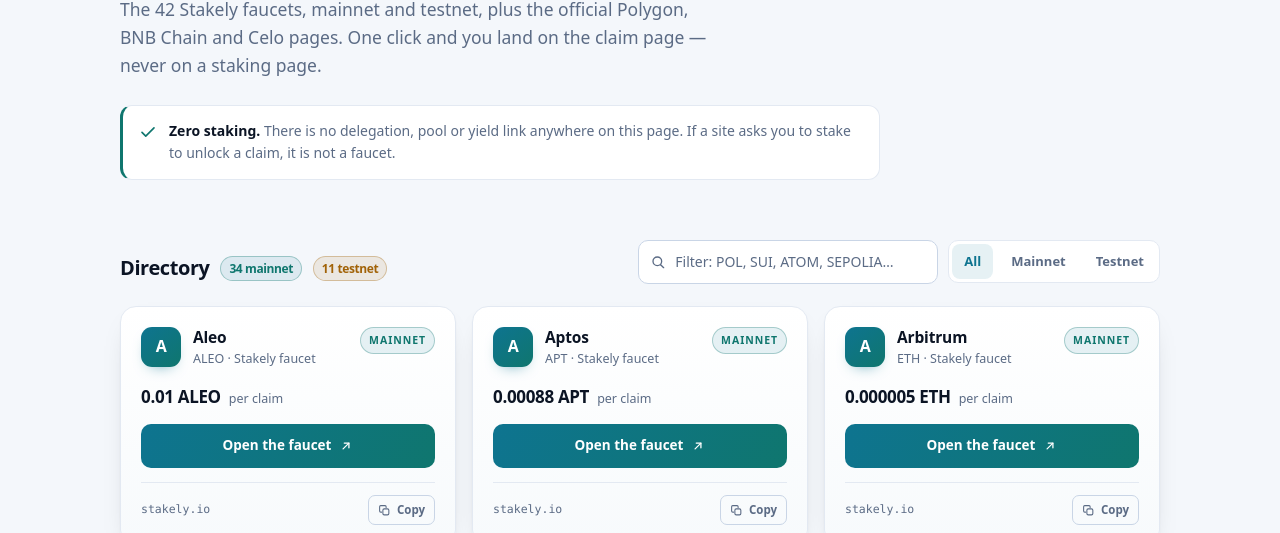
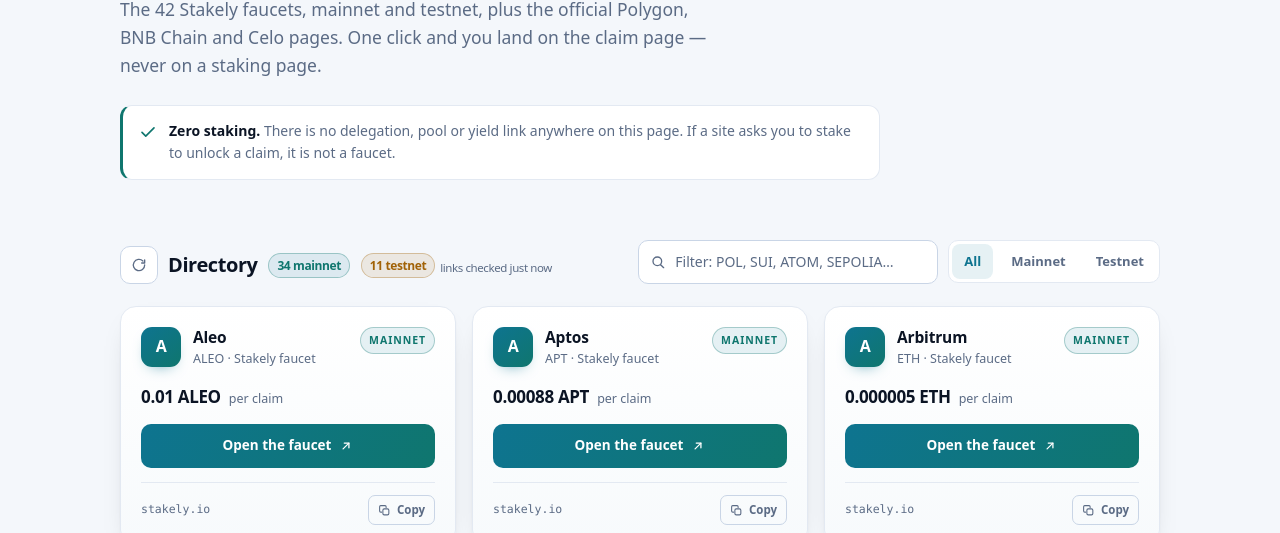
Before and after one commit to moonspiid/mainnet-faucet-aggregator, a plain HTML site: page index.html in a window 1280 px wide. Shown: the part 294-827 px from the top of the page. Drawn offline with Linux system fonts and the light colour scheme.

Commit message:
Put an availability check in front of the directory
The refresh button reads status.json, which a daily workflow fills by asking
every faucet link for an answer. The check cannot run in the page itself:
Stakely answers with Cross-Origin-Resource-Policy: same-origin, so a browser
fetch is rejected before the status is readable, and 42 of the 45 entries are
Stakely pages.

Co-authored-by: openhands <openhands@all-hands.dev>

```diff
--- a/index.html
+++ b/index.html
@@ -170,6 +170,15 @@
   .directory{padding:52px 0 8px}
   .dir-head{display:flex;flex-wrap:wrap;gap:18px;align-items:flex-end;justify-content:space-between;margin-bottom:22px}
   h2{margin:0;font-size:20px;letter-spacing:-.02em;font-weight:750}
+  .dir-title{display:flex;align-items:center;gap:10px;flex-wrap:wrap;min-width:0}
+  .refresh{width:34px;height:34px;padding:0;flex:none;color:var(--muted)}
+  .refresh:hover:not(:disabled){color:var(--accent);border-color:var(--accent)}
+  .refresh svg{width:16px;height:16px}
+  .refresh[aria-busy="true"]{color:var(--accent);border-color:var(--accent);cursor:progress}
+  .refresh[aria-busy="true"] svg{animation:spin 1s linear infinite}
+  @keyframes spin{to{transform:rotate(360deg)}}
+  .checked{font-size:11.5px;font-weight:400;color:var(--muted);white-space:nowrap}
+
   .count{
     display:inline-block;margin-left:6px;font-size:12px;font-weight:600;
     color:var(--muted);background:var(--surface);border:1px solid var(--border);
@@ -238,6 +247,9 @@
   }
   .badge.mainnet{color:var(--accent-2);background:var(--accent-soft);border-color:color-mix(in srgb,var(--accent-2) 30%,transparent)}
   .badge.testnet{color:var(--warn);background:var(--warn-soft);border-color:color-mix(in srgb,var(--warn) 30%,transparent)}
+  .badge.dead{color:var(--warn);background:var(--warn-soft);border-color:color-mix(in srgb,var(--warn) 40%,transparent)}
+  .card[data-check="fail"]{border-color:color-mix(in srgb,var(--warn) 45%,var(--border))}
+  .card > .badge.dead{margin:0 0 10px}
 
   .blurb{margin:0;font-size:13.5px;color:var(--muted)}
   .reward{
@@ -427,7 +439,12 @@
 
     <section class="directory" id="faucets" aria-labelledby="dir-title">
       <div class="dir-head">
-        <h2 id="dir-title">Directory <span class="count mainnet" id="count-mainnet">34 mainnet</span> <span class="count testnet" id="count-testnet">11 testnet</span></h2>
+        <div class="dir-title">
+          <button class="btn icon refresh" id="refresh" type="button" title="Ask every faucet on the page for an answer, from your browser" aria-label="Check that the faucets still answer">
+            <svg viewBox="0 0 24 24" fill="none" stroke="currentColor" stroke-width="2" stroke-linecap="round" stroke-linejoin="round" aria-hidden="true"><path d="M20.5 12a8.5 8.5 0 1 1-2.6-6.1"/><path d="M20.5 4.5V9h-4.5"/></svg>
+          </button>
+          <h2 id="dir-title">Directory <span class="count mainnet" id="count-mainnet">34 mainnet</span> <span class="count testnet" id="count-testnet">11 testnet</span> <span class="checked" id="checked" hidden></span></h2>
+        </div>
         <div class="controls">
           <label class="search">
             <svg viewBox="0 0 24 24" fill="none" stroke="currentColor" stroke-width="2" stroke-linecap="round" aria-hidden="true"><circle cx="11" cy="11" r="6.5"/><path d="m16 16 4.5 4.5"/></svg>
@@ -1582,11 +1599,94 @@
 
   var toast = document.getElementById("toast");
   var toastTimer;
-  function showToast(message) {
+  function showToast(message, ms) {
     toast.textContent = message;
     toast.classList.add("show");
     clearTimeout(toastTimer);
-    toastTimer = setTimeout(function () { toast.classList.remove("show"); }, 1900);
+    toastTimer = setTimeout(function () { toast.classList.remove("show"); }, ms || 1900);
+  }
+
+  var refreshBtn = document.getElementById("refresh");
+  var checkedEl = document.getElementById("checked");
+
+  function ago(iso) {
+    var then = Date.parse(iso);
+    if (!then) return "";
+    var minutes = Math.round((Date.now() - then) / 60000);
+    if (minutes < 2) return "just now";
+    if (minutes < 60) return minutes + " min ago";
+    var hours = Math.round(minutes / 60);
+    if (hours < 48) return hours + " h ago";
+    return Math.round(hours / 24) + " days ago";
+  }
+
+  function mark(card, dead) {
+    var chip = card.querySelector(".badge.dead");
+    if (!dead) {
+      delete card.dataset.check;
+      if (chip) chip.remove();
+      return;
+    }
+    card.dataset.check = "fail";
+    if (!chip) {
+      chip = document.createElement("span");
+      chip.className = "badge dead";
+      chip.textContent = "No answer";
+      var head = card.querySelector(".card-head");
+      if (head && head.nextSibling) card.insertBefore(chip, head.nextSibling);
+      else if (head) head.parentNode.appendChild(chip); else card.appendChild(chip);
+    }
+  }
+
+  function paint(status) {
+    var links = (status && status.links) || {};
+    var dead = 0;
+    cards.forEach(function (card) {
+      var link = card.querySelector(".links a[href]");
+      var info = link ? links[link.href] : null;
+      var down = !!info && info.state !== "up";
+      mark(card, down);
+      if (down) dead++;
+    });
+    if (checkedEl && status && status.checked) {
+      checkedEl.hidden = false;
+      checkedEl.textContent = "links checked " + ago(status.checked);
+    }
+    return dead;
+  }
+
+  function loadStatus(announce) {
+    if (!refreshBtn || !window.fetch) return Promise.resolve();
+    refreshBtn.setAttribute("aria-busy", "true");
+    refreshBtn.disabled = true;
+
+    return fetch("status.json?t=" + Date.now(), { cache: "no-store" })
+      .then(function (response) {
+        if (!response.ok) throw new Error("status");
+        return response.json();
+      })
+      .then(function (status) {
+        var dead = paint(status);
+        if (announce) {
+          showToast(dead
+            ? dead + " link" + (dead > 1 ? "s" : "") + " without an answer"
+            : "All " + cards.length + " links answer", 3000);
+        }
+      })
+      .catch(function () {
+        if (announce) showToast("No status file yet", 2600);
+      })
+      .then(function () {
+        refreshBtn.removeAttribute("aria-busy");
+        refreshBtn.disabled = false;
+      });
+  }
+
+  if (refreshBtn) refreshBtn.addEventListener("click", function () { loadStatus(true); });
+  if (window.requestIdleCallback) {
+    requestIdleCallback(function () { loadStatus(false); }, { timeout: 2500 });
+  } else {
+    setTimeout(function () { loadStatus(false); }, 1500);
   }
 
   document.addEventListener("click", function (event) {
--- /dev/null
+++ b/status.json
@@ -0,0 +1,190 @@
+{
+  "checked": "2026-11-24T03:58:12Z",
+  "links": {
+    "https://faucet.celo.org/": {
+      "code": 200,
+      "state": "up"
+    },
+    "https://faucet.polygon.technology/": {
+      "blocked": true,
+      "code": 403,
+      "state": "up"
+    },
+    "https://portal.polygon.technology/faucet": {
+      "code": 200,
+      "state": "up"
+    },
+    "https://stakely.io/faucet/aleo-aleo": {
+      "code": 200,
+      "state": "up"
+    },
+    "https://stakely.io/faucet/aleo-aleo-testnet": {
+      "code": 200,
+      "state": "up"
+    },
+    "https://stakely.io/faucet/aptos-apt": {
+      "code": 200,
+      "state": "up"
+    },
+    "https://stakely.io/faucet/arbitrum-eth": {
+      "code": 200,
+      "state": "up"
+    },
+    "https://stakely.io/faucet/archway-testnet-const": {
+      "code": 200,
+      "state": "up"
+    },
+    "https://stakely.io/faucet/avail-avail": {
+      "code": 200,
+      "state": "up"
+    },
+    "https://stakely.io/faucet/avalanche-avax": {
+      "code": 200,
+      "state": "up"
+    },
+    "https://stakely.io/faucet/base-eth": {
+      "code": 200,
+      "state": "up"
+    },
+    "https://stakely.io/faucet/bnb-chain-bnb": {
+      "code": 200,
+      "state": "up"
+    },
+    "https://stakely.io/faucet/celestia-tia": {
+      "code": 200,
+      "state": "up"
+    },
+    "https://stakely.io/faucet/celo-celo": {
+      "code": 200,
+      "state": "up"
+    },
+    "https://stakely.io/faucet/cosmos-atom": {
+      "code": 200,
+      "state": "up"
+    },
+    "https://stakely.io/faucet/dymension-dym": {
+      "code": 200,
+      "state": "up"
+    },
+    "https://stakely.io/faucet/ethereum-hoodi-testnet-eth": {
+      "code": 200,
+      "state": "up"
+    },
+    "https://stakely.io/faucet/ethereum-mainnet-eth": {
+      "code": 200,
+      "state": "up"
+    },
+    "https://stakely.io/faucet/ethereum-sepolia-testnet-eth": {
+      "code": 200,
+      "state": "up"
+    },
+    "https://stakely.io/faucet/fetchai-fet": {
+      "code": 200,
+      "state": "up"
+    },
+    "https://stakely.io/faucet/fuse-fuse": {
+      "code": 200,
+      "state": "up"
+    },
+    "https://stakely.io/faucet/gnosis-chain-xdai": {
+      "code": 200,
+      "state": "up"
+    },
+    "https://stakely.io/faucet/hyperliquid-hype": {
+      "code": 200,
+      "state": "up"
+    },
+    "https://stakely.io/faucet/kucoin-kcs": {
+      "code": 200,
+      "state": "up"
+    },
+    "https://stakely.io/faucet/monad-mon": {
+      "code": 200,
+      "state": "up"
+    },
+    "https://stakely.io/faucet/near-near": {
+      "code": 200,
+      "state": "up"
+    },
+    "https://stakely.io/faucet/optimism-eth": {
+      "code": 200,
+      "state": "up"
+    },
+    "https://stakely.io/faucet/oraichain-orai": {
+      "code": 200,
+      "state": "up"
+    },
+    "https://stakely.io/faucet/osmosis-osmo": {
+      "code": 200,
+      "state": "up"
+    },
+    "https://stakely.io/faucet/pharos-atlantic-testnet-phrs": {
+      "code": 200,
+      "state": "up"
+    },
+    "https://stakely.io/faucet/pharos-pros": {
+      "code": 200,
+      "state": "up"
+    },
+    "https://stakely.io/faucet/polygon-pol": {
+      "code": 200,
+      "state": "up"
+    },
+    "https://stakely.io/faucet/secret-network-scrt": {
+      "code": 200,
+      "state": "up"
+    },
+    "https://stakely.io/faucet/solana-sol": {
+      "code": 200,
+      "state": "up"
+    },
+    "https://stakely.io/faucet/solana-testnet-sol": {
+      "code": 200,
+      "state": "up"
+    },
+    "https://stakely.io/faucet/somnia-somi": {
+      "code": 200,
+      "state": "up"
+    },
+    "https://stakely.io/faucet/somnia-testnet-stt": {
+      "code": 200,
+      "state": "up"
+    },
+    "https://stakely.io/faucet/sonic-s": {
+      "code": 200,
+      "state": "up"
+    },
+    "https://stakely.io/faucet/starknet-eth": {
+      "code": 200,
+      "state": "up"
+    },
+    "https://stakely.io/faucet/story-ip": {
+      "code": 200,
+      "state": "up"
+    },
+    "https://stakely.io/faucet/sui-sui": {
+      "code": 200,
+      "state": "up"
+    },
+    "https://stakely.io/faucet/sui-testnet-sui": {
+      "code": 200,
+      "state": "up"
+    },
+    "https://stakely.io/faucet/taiko-eth": {
+      "code": 200,
+      "state": "up"
+    },
+    "https://stakely.io/faucet/telos-evm-tlos": {
+      "code": 200,
+      "state": "up"
+    },
+    "https://stakely.io/faucet/walrus-testnet-wal": {
+      "code": 200,
+      "state": "up"
+    },
+    "https://www.bnbchain.org/en/testnet-faucet": {
+      "code": 200,
+      "state": "up"
+    }
+  }
+}
--- a/sw.js
+++ b/sw.js
@@ -1,7 +1,7 @@
-const VERSION = "v9";
+const VERSION = "v10";
 const CACHE = "faucets-" + VERSION;
 const ROOT = new URL("./", self.location).href;
-const SHELL = ["", "index.html", "manifest.webmanifest", "icons/icon-192.png", "icons/icon-512.png", "icons/icon.svg"];
+const SHELL = ["", "index.html", "status.json", "manifest.webmanifest", "icons/icon-192.png", "icons/icon-512.png", "icons/icon.svg"];
 
 self.addEventListener("install", function (event) {
   event.waitUntil(
```
Also changed, not shown: 3 other files.
